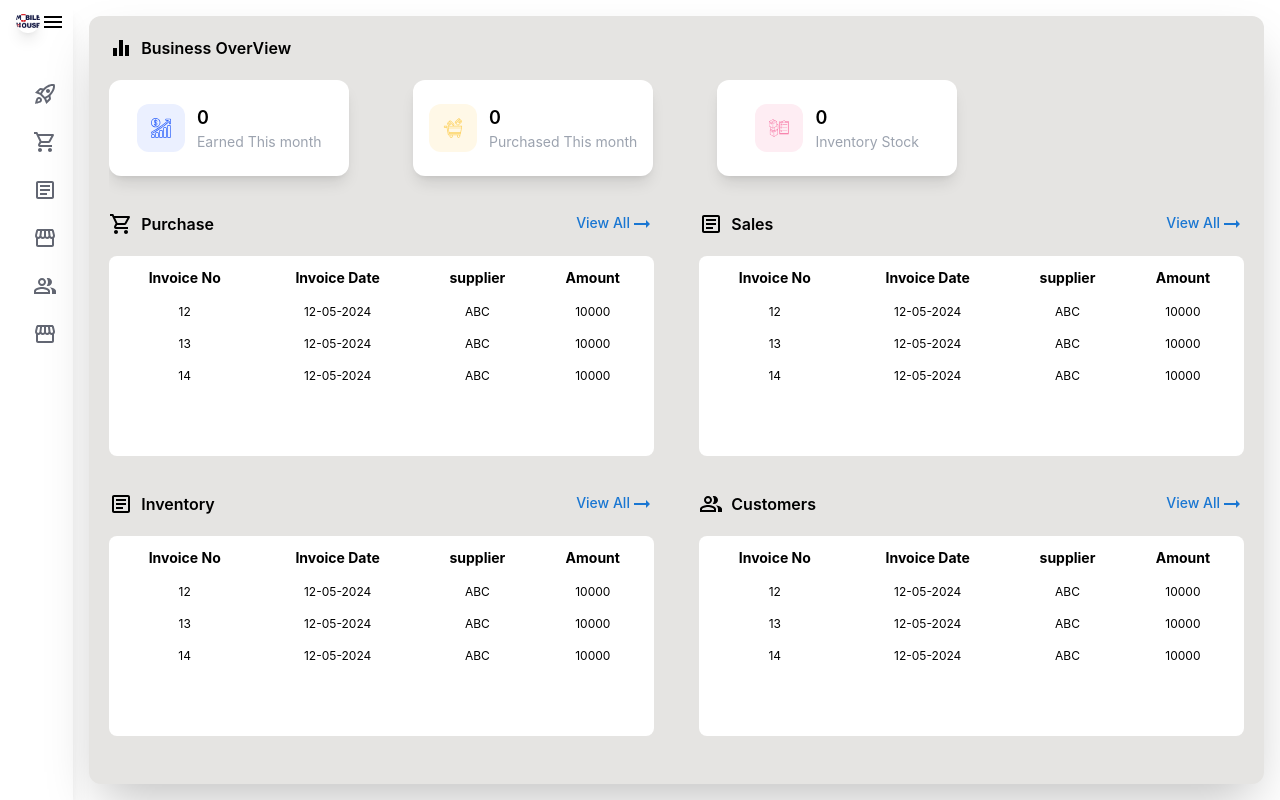
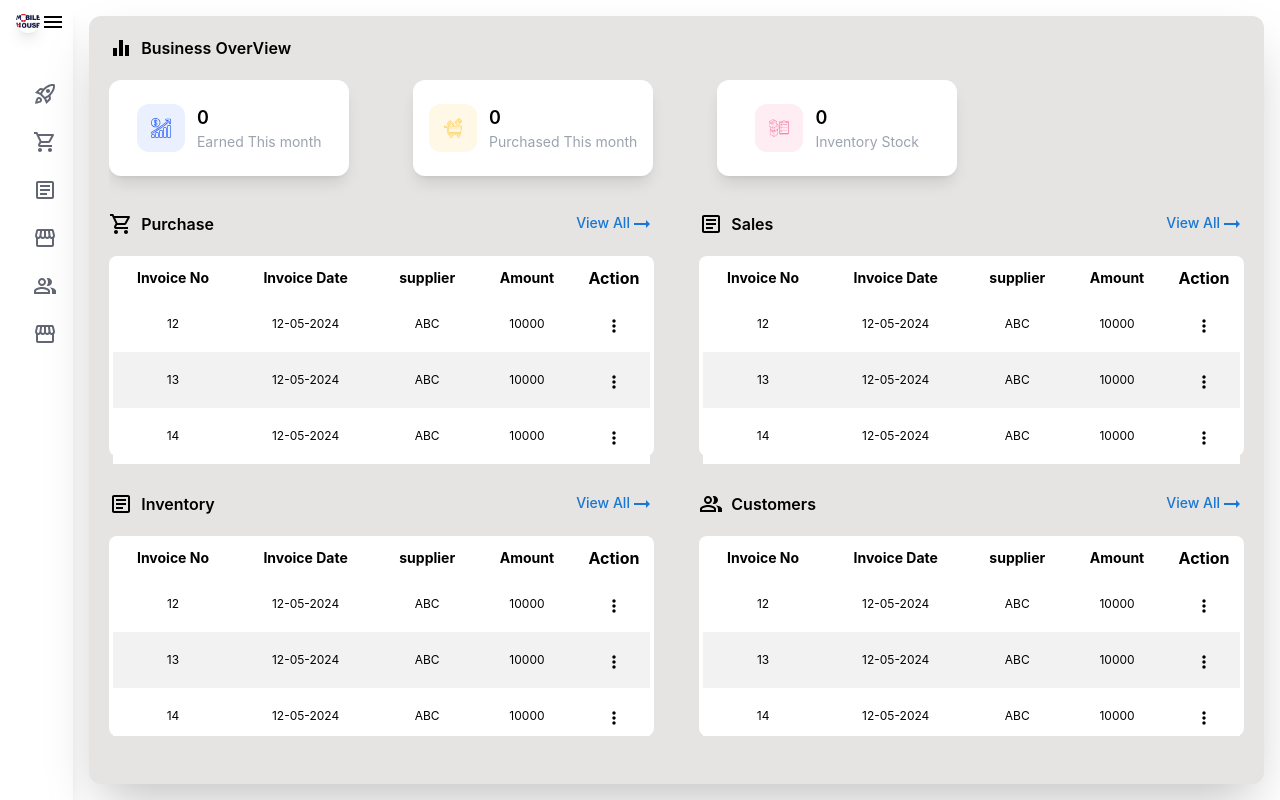
Before and after one commit to fahadpj23/mobileHouseAll, a React (Create React App) app: page /dashBoard in a window 1280 px wide. Built offline with nearby package versions, Linux system fonts and the light colour scheme.

Commit message:
edit delete

```diff
--- a/package.json
+++ b/package.json
@@ -23,6 +23,7 @@
     "react-router-dom": "^6.26.2",
     "react-scripts": "5.0.1",
     "react-toastify": "^10.0.6",
+    "reactjs-popup": "^2.0.6",
     "typescript": "^4.4.2",
     "web-vitals": "^2.1.0",
     "yup": "^1.4.0"
--- a/src/components/commonComponents/addButton.tsx
+++ b/src/components/commonComponents/addButton.tsx
@@ -15,12 +15,14 @@ const AddButton: FC<props> = ({ formFieldDetails, addNewDetails }) => {
       <div className="bg-green-600 text-white p-2 rounded-md font-semibold">
         <button onClick={billingContext?.handleFormModal}>Add+</button>
       </div>
+      {billingContext?.modalOpen && (
         <DynamiceFormCreate
           formFieldDetails={formFieldDetails}
           addNewDetails={addNewDetails}
           modalOpen={billingContext?.modalOpen}
           handleFormModal={billingContext?.handleFormModal}
         />
+      )}
     </>
   );
 };
--- a/src/components/commonComponents/table.tsx
+++ b/src/components/commonComponents/table.tsx
@@ -1,4 +1,12 @@
 import { FC } from "react";
+import React from "react";
+
+import Popup from "reactjs-popup";
+import "reactjs-popup/dist/index.css";
+
+import EditIcon from "@mui/icons-material/Edit";
+import DeleteIcon from "@mui/icons-material/Delete";
+import MoreVertIcon from "@mui/icons-material/MoreVert";
 
 interface tableHeadValue {
   key: string;
@@ -9,9 +17,24 @@ interface props {
   tableData: any;
 }
 const ListTable: FC<props> = ({ tableHead, tableData }) => {
+  const [anchorEl, setAnchorEl] = React.useState<HTMLButtonElement | null>(
+    null
+  );
+
+  const handleClick = (event: React.MouseEvent<HTMLButtonElement>) => {
+    setAnchorEl(event.currentTarget);
+  };
+
+  const handleClose = () => {
+    setAnchorEl(null);
+  };
+
+  const open = Boolean(anchorEl);
+  const id = open ? "simple-popover" : undefined;
+
   return (
     <div className="rounded-lg p-1 bg-whiteBackground w-full h-full ">
-      <table className="w-full">
+      <table className="w-full border-collapse">
         <thead>
           <tr>
             {tableHead?.map((head) => (
@@ -19,6 +42,7 @@ const ListTable: FC<props> = ({ tableHead, tableData }) => {
                 {head.title}
               </th>
             ))}
+            <th>Action</th>
           </tr>
         </thead>
         <tbody>
@@ -26,11 +50,33 @@ const ListTable: FC<props> = ({ tableHead, tableData }) => {
             <tr key={key} className="text-center ">
               {tableHead?.map((head, key1: number) => {
                 return (
-                  <td key={key1} className="border-b-1 text-xs p-2">
+                  <td key={key1} className="border-b-1 text-xs p-5 ">
                     {tableData[head.key]}
                   </td>
                 );
               })}
+              <td>
+                <Popup
+                  contentStyle={{ width: "80px" }}
+                  trigger={
+                    <button>
+                      <MoreVertIcon sx={{ fontSize: 20 }} />
+                    </button>
+                  }
+                  position="bottom right"
+                >
+                  <div className="flex flex-col space-y-3">
+                    <button className="flex space-x-1 items-center">
+                      <EditIcon sx={{ fontSize: 16 }} />
+                      <h1 className="text-sm">edit</h1>
+                    </button>
+                    <button className="flex space-x-1 items-center">
+                      <DeleteIcon sx={{ fontSize: 16 }} />
+                      <h1 className="text-sm">delete</h1>
+                    </button>
+                  </div>
+                </Popup>
+              </td>
             </tr>
           ))}
         </tbody>
--- a/src/constants/supplierConstants/supplierFormValidation.ts
+++ b/src/constants/supplierConstants/supplierFormValidation.ts
@@ -2,8 +2,9 @@ import * as Yup from "yup";
 
 const supplierValidationSchema = Yup.object({
   name: Yup.string().required("Name is required"),
-  //   address: Yup.string().required("address is required"),
-  phone: Yup.number().required("phone number is required"),
+  phone: Yup.number()
+    .required("phone number is required")
+    .min(1000000000, "invalid phone number"),
 });
 
 export default supplierValidationSchema;
--- a/src/index.css
+++ b/src/index.css
@@ -5,14 +5,28 @@
 
 body {
   margin: 0;
-  font-family: -apple-system, BlinkMacSystemFont, 'Segoe UI', 'Roboto', 'Oxygen',
-    'Ubuntu', 'Cantarell', 'Fira Sans', 'Droid Sans', 'Helvetica Neue',
+  font-family: -apple-system, BlinkMacSystemFont, "Segoe UI", "Roboto", "Oxygen",
+    "Ubuntu", "Cantarell", "Fira Sans", "Droid Sans", "Helvetica Neue",
     sans-serif;
   -webkit-font-smoothing: antialiased;
   -moz-osx-font-smoothing: grayscale;
 }
 
+tr:nth-child(even) {
+  background-color: #f2f2f2; /* Light gray for even rows */
+}
+
+tr:nth-child(odd) {
+  background-color: #ffffff; /* White for odd rows */
+}
+
 code {
-  font-family: source-code-pro, Menlo, Monaco, Consolas, 'Courier New',
+  font-family: source-code-pro, Menlo, Monaco, Consolas, "Courier New",
     monospace;
 }
+
+.custom-popover {
+  box-shadow: none; /* Remove shadow */
+  /* Or custom shadow: */
+  /* box-shadow: 0px 4px 10px rgba(0, 0, 0, 0.2); */
+}
--- a/src/slice/supplierSlice.tsx
+++ b/src/slice/supplierSlice.tsx
@@ -1,4 +1,9 @@
-import { createAsyncThunk, createSlice, isFulfilled } from "@reduxjs/toolkit";
+import {
+  createAsyncThunk,
+  createSlice,
+  isFulfilled,
+  isPending,
+} from "@reduxjs/toolkit";
 
 import ReducerInitialState from "constants/reducerInitialState";
 
@@ -43,6 +48,7 @@ export const supplierSlice = createSlice({
     });
     builder.addCase(fetchSupplier.rejected, (state) => {
       state.loading = false;
+      state.errorMessage = "something went wrong";
     });
     builder.addCase(addSupplier.fulfilled, (state) => {
       state.loading = false;
@@ -52,8 +58,10 @@ export const supplierSlice = createSlice({
       .addCase(addSupplier.rejected, (state) => {
         state.loading = false;
       })
-      .addMatcher(isFulfilled(fetchSupplier, addSupplier), (state, action) => {
+      .addMatcher(isPending(fetchSupplier, addSupplier), (state, action) => {
         state.loading = true;
+        state.successMessage = "";
+        state.errorMessage = "";
       });
   },
 });
```
Also changed, not shown: 2 other files (tests, documents, lock files or other folders). Lines whose indentation alone changed are shown as unchanged.
